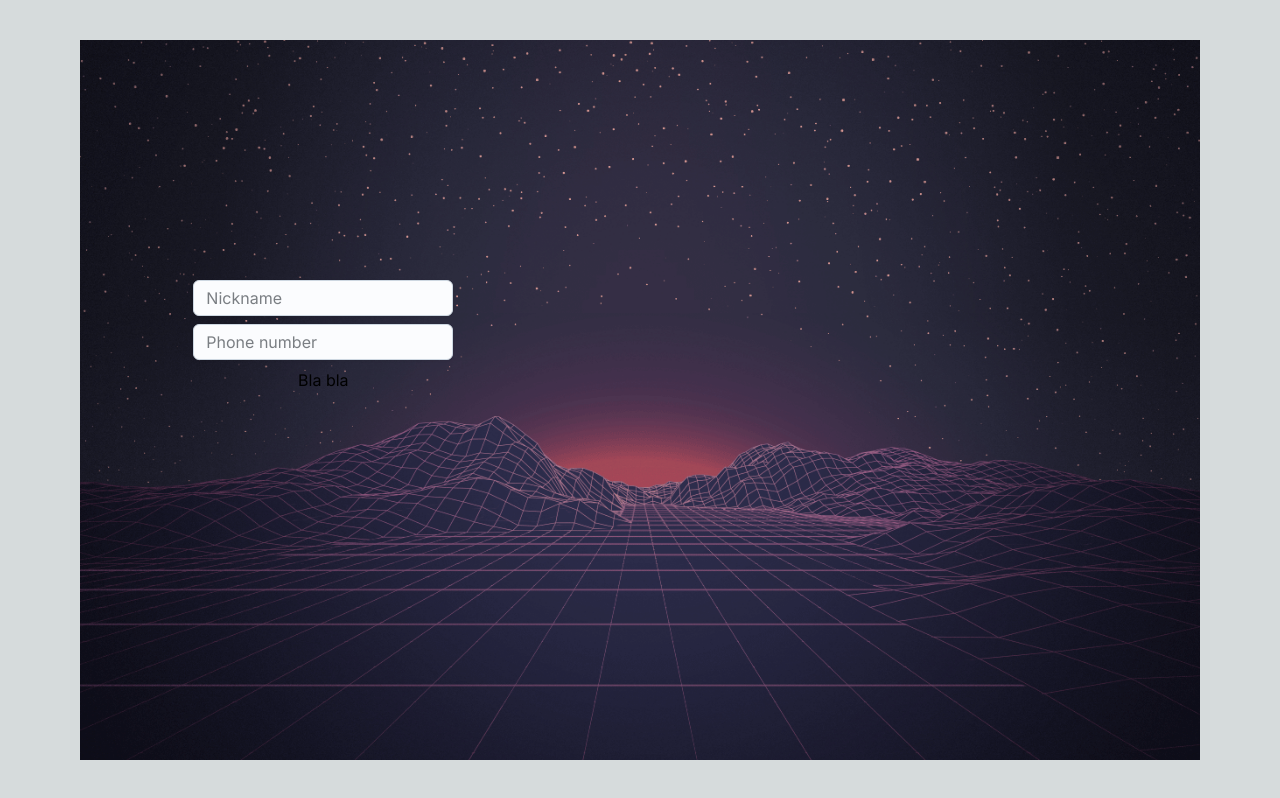
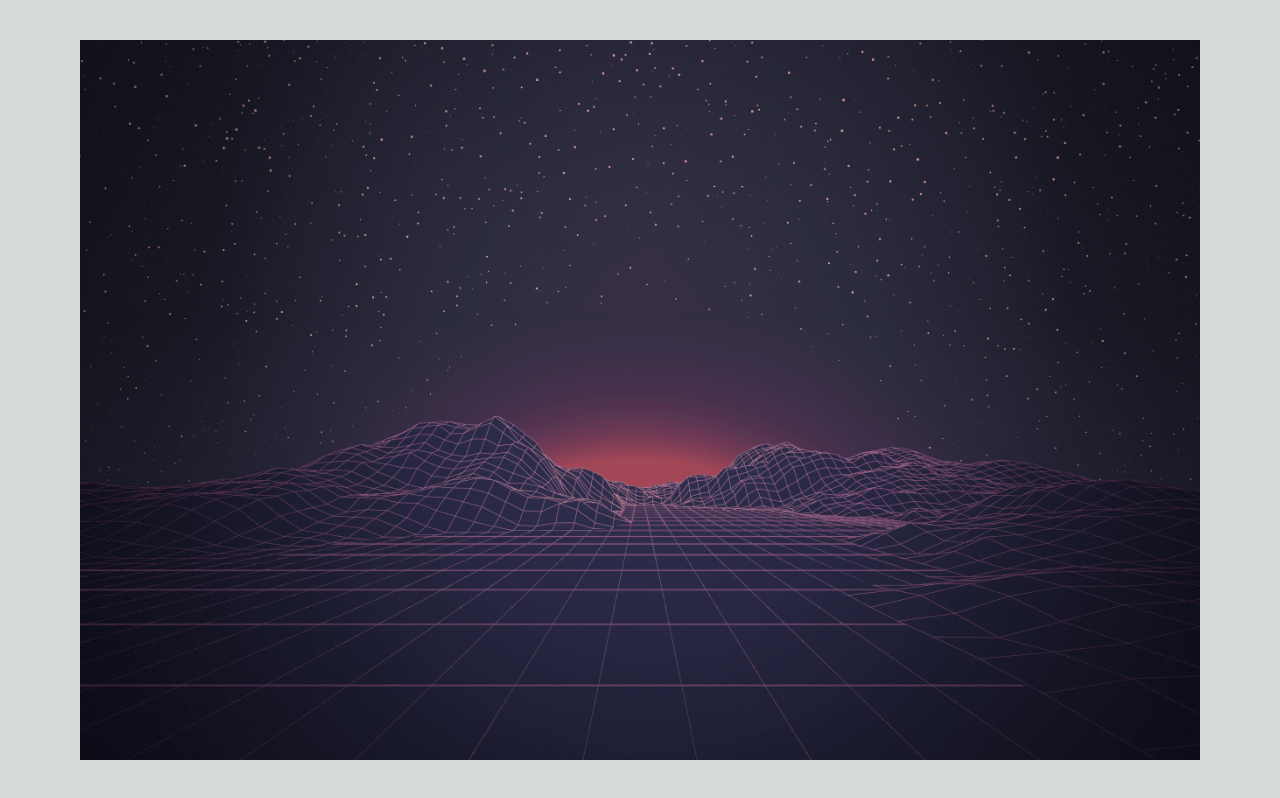
Before and after one commit to MarcusTSteinde/KarriereDag, a Next.js app in the folder whack/: page / in a window 1280 px wide. Built offline with nearby package versions, Linux system fonts and the light colour scheme.

Commit message:
fixing stack

```diff
--- a/whack/app/page.tsx
+++ b/whack/app/page.tsx
@@ -7,9 +7,7 @@ export default function Home() {
   return (
     <main>
       <div className="flex flex-col items-center self-center justify-between bg">
-        <div className='absolute right-2/3 top-1/3'>
-      <Login />
-      </div>
+
       </div>
     </main>
   )
--- a/whack/components/Login.tsx
+++ b/whack/components/Login.tsx
@@ -13,11 +13,11 @@ export default function InputFormProps() {
         alert(JSON.stringify(formJson));
       }}
     >
-      <Stack spacing={1}>
+      <form>
         <Input placeholder="Nickname" required />
         <Input placeholder="Phone number" required />
         <button type='submit'>Bla bla</button>
-      </Stack>
+      </form>
     </form>
   );
 }
--- a/whack/package.json
+++ b/whack/package.json
@@ -9,6 +9,9 @@
     "lint": "next lint"
   },
   "dependencies": {
+    "@emotion/react": "^11.11.1",
+    "@emotion/styled": "^11.11.0",
+    "@mui/joy": "^5.0.0-beta.15",
     "@types/next": "^9.0.0",
     "next": "14.0.3",
     "react": "^18",
--- a/whack/styles/htp.css
+++ b/whack/styles/htp.css
@@ -16,7 +16,7 @@ main {
     align-items: center;
     justify-content: center;
     width: 100vw;
-    height: 90vh;
+    height: 100vh;
 }
 
 div {
```
Also changed, not shown: 1 other file (tests, documents, lock files or other folders).
